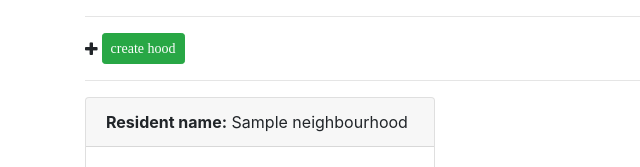
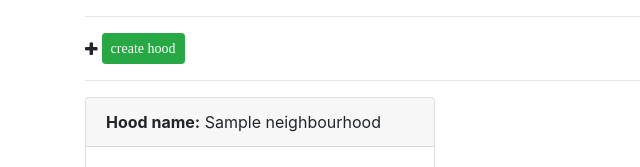
Before and after one commit to erastus-1/Mtaafix, a Django app: page / in a window 1280 px wide. Shown: the part 77-244 px from the top of the page, without its empty margins (0-640 px from the left). Run offline with Django 3.2, Linux system fonts and the light colour scheme; a user stored in the database is signed in; tables that the repository leaves empty hold one stand-in row (values such as "Sample post"); some libraries are stand-ins or nearby versions.

```diff
--- a/mtaapp/templates/home.html
+++ b/mtaapp/templates/home.html
@@ -13,7 +13,7 @@
         <div class="col-md-4">
             <div class="card">
                 <div class="card-header">
-                <strong>Resident name:</strong> {{hood.name.capitalize}}
+                <strong>Hood name:</strong> {{hood.name.capitalize}}
                 </div>
                 <div class="card-body" style="width: auto">
                     <img class="card-img-top" src="{{hood.image}}" alt="" style="height: 200px;">
```
